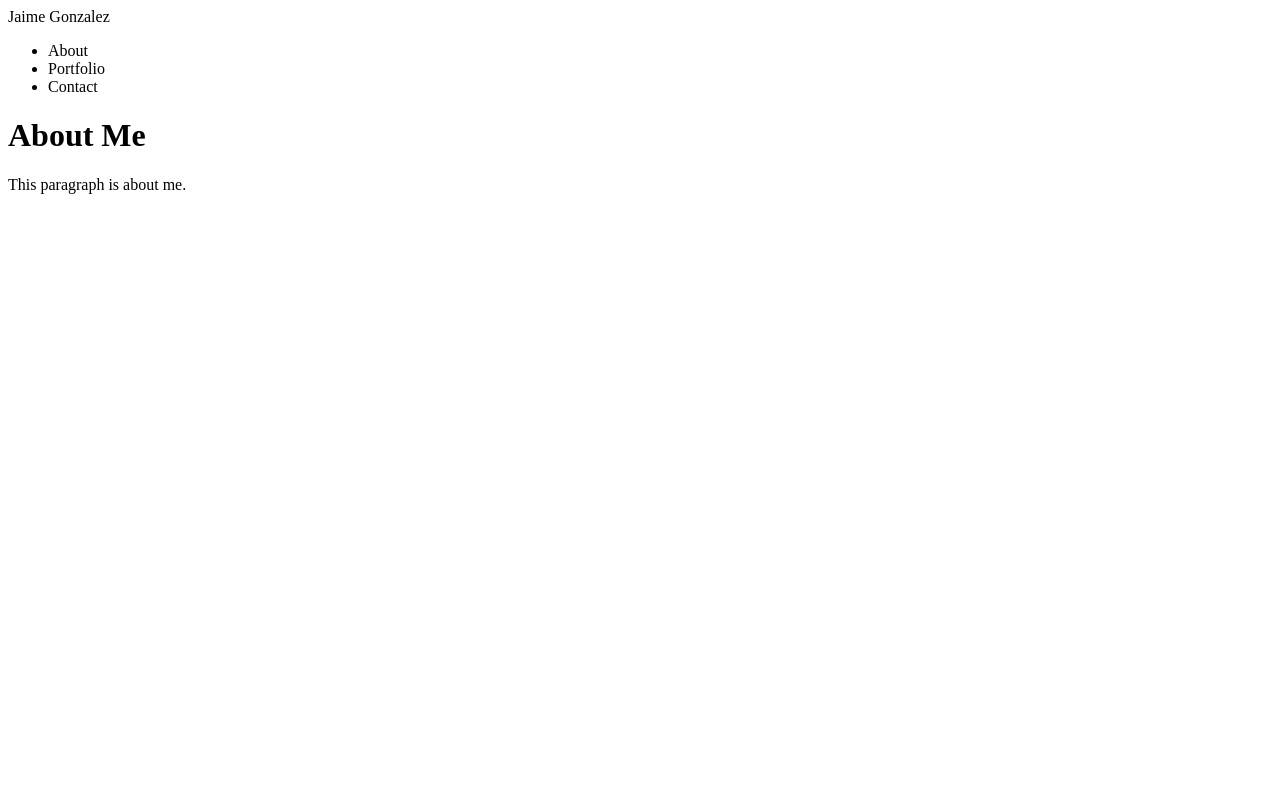
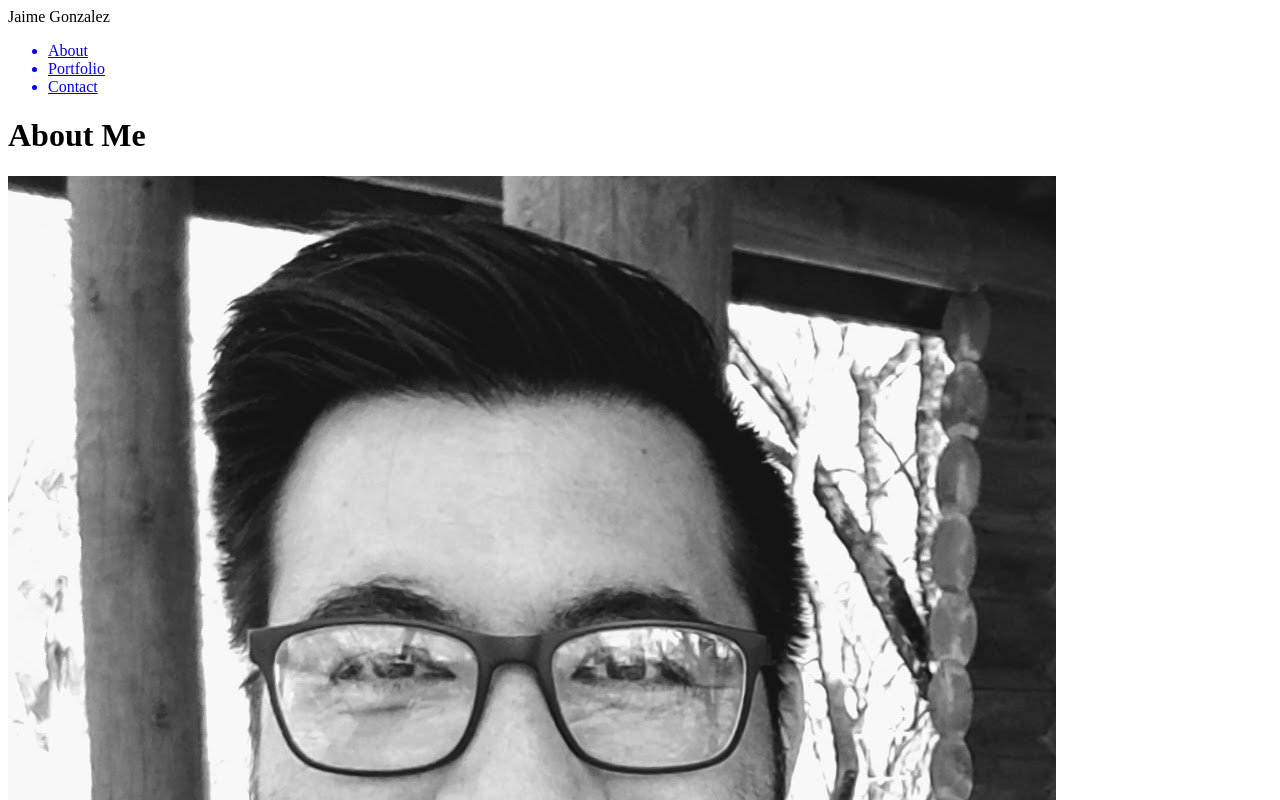
Before and after one commit to CurlyJoe71/Basic-Portfolio, a plain HTML site: page index.html in a window 1280 px wide. Shown: the top 800 px of the page. Drawn offline with Linux system fonts and the light colour scheme; files whose address does not match are found by name.

Commit message:
Updated files

```diff
--- a/index.html
+++ b/index.html
@@ -11,9 +11,9 @@
         <div>
             <nav class="nav-menu">
                 <ul>
-                    <li>About</li>
-                    <li>Portfolio</li>
-                    <li>Contact</li>
+                    <a href="index.html"><li>About</li></a>
+                    <a href="Portfolio.html"><li>Portfolio</li></a>
+                    <a href="Contact.html"><li>Contact</li></a>
                 </ul>
             </nav>
         </div>
@@ -21,7 +21,10 @@
 <body>
     <div class="main">
         <h1>About Me</h1>
+        <img src="C:\Users\curly\uofa\repos\Basic-Portfolio\assets\images\jmgprofilepic.jpg" alt="My Profile Pic">
+
         <p>This paragraph is about me.</p>
+
     </div>
 </body>
 </html>
```
Also changed, not shown: contact.html (+12 -0 lines), portfolio.html (+12 -0 lines).
